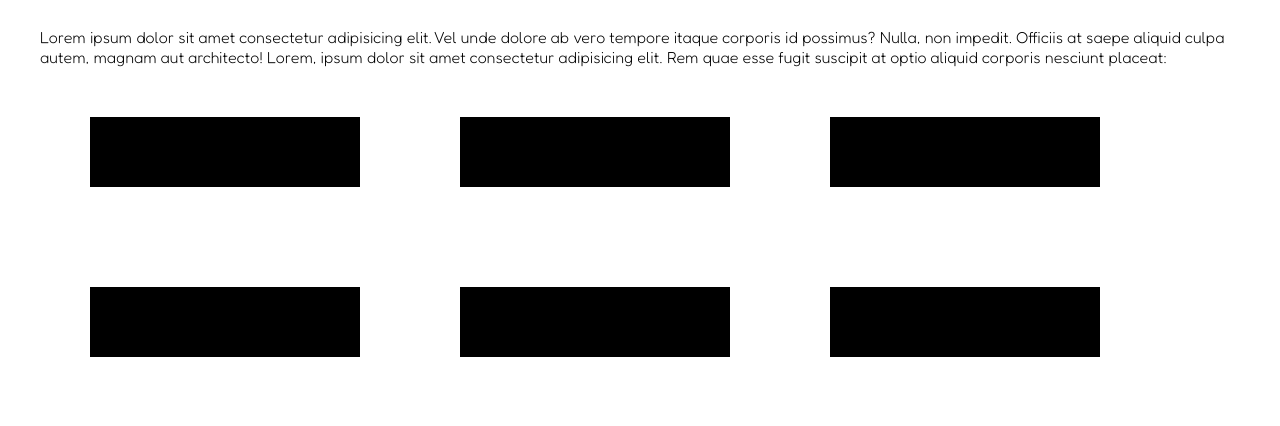
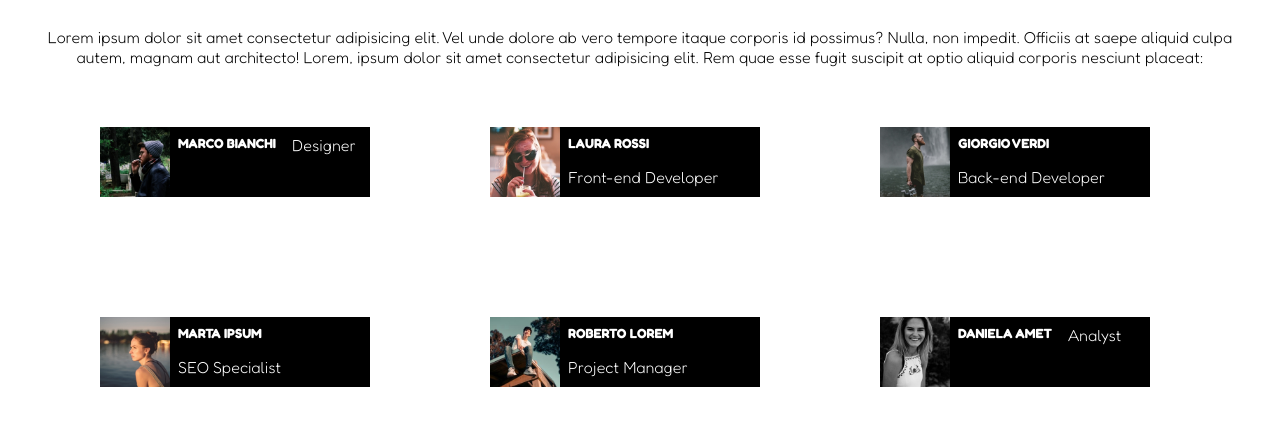
Before and after one commit to martinaapalazzi/html-css-float-cards, a plain HTML site: page index.html in a window 1280 px wide. Shown: the part 72-498 px from the top of the page. Drawn offline with Linux system fonts and the light colour scheme.

Commit message:
Aggiunta dati Team

```diff
--- a/css/style.css
+++ b/css/style.css
@@ -26,7 +26,9 @@ h1 {
     margin: 30px 470px
 }
 
-
+p {
+    text-align: center;
+}
 
 
 /* MAIN */
@@ -35,5 +37,39 @@ h1 {
     height: 70px;
     background-color: black;
     float: left;
-    margin: 50px;
+    margin: 60px;
+    /*text-align: center;*/
+
 }
+
+img {
+    width: 70px;
+    height: 70px;
+    float: left;
+}
+
+.info {
+    color: white;
+    float: left;
+    padding: 8px;
+}
+
+
+
+
+
+
+
+
+
+
+
+/*.columns * {
+
+}*/
+
+/*.columns .img, .columns .info {
+    width: 50%;
+    float: left;
+    color: white;
+}*/
--- a/index.html
+++ b/index.html
@@ -27,27 +27,79 @@
         </header>
 
         <main>
-            <div class="columns clearfix">
+            <div class="columns">
+                <div class="img">
+                    <img src="assets/img/male1.png" alt="Marco-Bianchi">
+                </div>
+
+                <h5 class="info">
+                    MARCO BIANCHI
+                </h5>
+                <p class="info">Designer</p>
+                <a href="mailto:marcobianchi@team.com"></a>
+            </div>
+
+            <div class="columns">
+                <div class="img">
+                    <img src="assets/img/female1.png" alt="Laura-Rossi">
+                </div>
+
+                <h5 class="info">
+                    LAURA ROSSI
+                </h5>
+                <p class="info">Front-end Developer</p>
+                <a href="mailto:laurarossi@team.com"></a>
+            </div>
+
+            <div class="columns">
+                <div class="img">
+                    <img src="assets/img/male2.png" alt="Giorgio Verdi">
+                </div>
+
+                <h5 class="info">
+                    GIORGIO VERDI
+                </h5>
+                <p class="info">Back-end Developer</p>
+                <a href="mailto:giorgioverdi@team.com"></a>
 
             </div>
 
-            <div class="columns clearfix">
+            <div class="columns">
+                <div class="img">
+                    <img src="assets/img/female2.png" alt="Marta-Ipsum">
+                </div>
+
+                <h5 class="info">
+                    MARTA IPSUM
+                </h5>
+                <p class="info">SEO Specialist</p>
+                <a href="mailto:martaipsum@team.com"></a>
 
             </div>
 
-            <div class="columns clearfix">
+            <div class="columns">
+                <div class="img">
+                    <img src="assets/img/male3.png" alt="Roberto-Lorem">
+                </div>
+
+                <h5 class="info">
+                    ROBERTO LOREM
+                </h5>
+                <p class="info">Project Manager</p>
+                <a href="robertolorem@team.com"></a>
 
             </div>
 
-            <div class="columns clearfix">
+            <div class="columns">
+                <div class="img">
+                    <img src="assets/img/female3.png" alt="Daniela Amet">
+                </div>
 
-            </div>
-
-            <div class="columns clearfix">
-
-            </div>
-
-            <div class="columns clearfix">
+                <h5 class="info">
+                    DANIELA AMET
+                </h5>
+                <p class="info">Analyst</p>
+                <a href="mailto:danielaamet@team.com"></a>
 
             </div>
 
```
